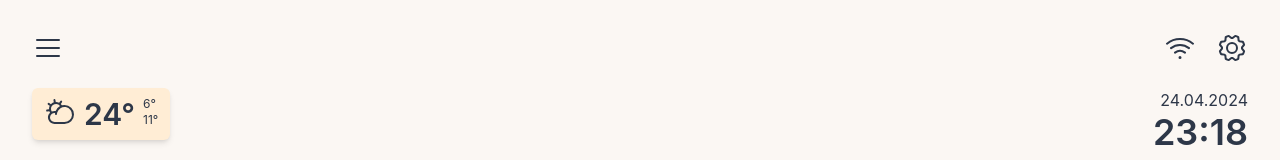
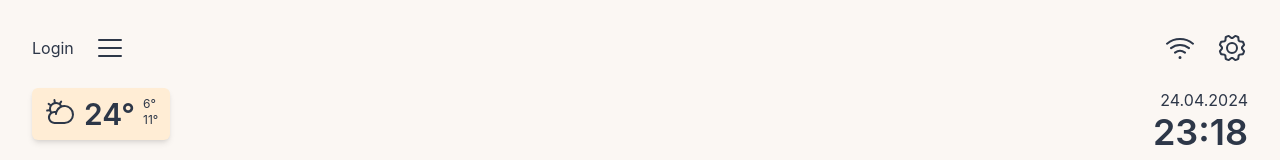
Before and after one commit to larzknoke/smarty, a Next.js app: page /housekeeping in a window 1280 px wide. Shown: the top 160 px of the page. Built offline with nearby package versions, Linux system fonts and the light colour scheme; no server answers.

Commit message:
auth wip

```diff
--- a/src/components/header.jsx
+++ b/src/components/header.jsx
@@ -6,11 +6,17 @@ import {
 import Weather from "./Weather";
 import Clock from "./Clock";
 import { Flex, Spacer, VStack } from "@chakra-ui/react";
+import { signIn, signOut, useSession } from "next-auth/react";
 
 function Header() {
+  const { data: session } = useSession();
   return (
     <VStack gap={6} w={"full"}>
       <Flex gap={5} w={"full"}>
+        {!session && <button onClick={() => signIn("google")}>Login</button>}
+        {session && (
+          <button onClick={() => signOut()}>{session.user.email} Logout</button>
+        )}
         <ListIcon size={32} />
         <Spacer />
         <WifiHighIcon size={32} />
--- a/src/pages/api/auth/[...nextauth].js
+++ b/src/pages/api/auth/[...nextauth].js
@@ -2,6 +2,7 @@ import NextAuth from "next-auth";
 import GoogleProvider from "next-auth/providers/google";
 
 export const authOptions = {
+  secret: process.env.NEXT_AUTH_SECRET,
   debug: true,
   session: {
     strategy: "jwt",
--- a/src/pages/api/tasks2.js
+++ b/src/pages/api/tasks2.js
@@ -3,20 +3,21 @@
 import { google } from "googleapis";
 import { getServerSession } from "next-auth";
 import { getToken } from "next-auth/jwt";
-import { authOptions } from "./auth/[...nextAuth]";
+import { authOptions } from "./auth/[...nextauth]";
 
 export default async (req, res) => {
   try {
     const session = await getServerSession(req, res, authOptions);
     const token = await getToken({ req });
-    console.log(token);
+    console.log("session", session);
+    console.log("token", token);
 
     if (!session) {
       return res.status(401).json({ error: "No Session Active" });
     }
 
-    const accessToken = token?.accessToken;
-    const refreshToken = token?.refreshToken;
+    const accessToken = session?.accessToken;
+    const refreshToken = session?.refreshToken;
 
     if (!accessToken) {
       return res.status(401).json({ error: "No Access Token" });
```
